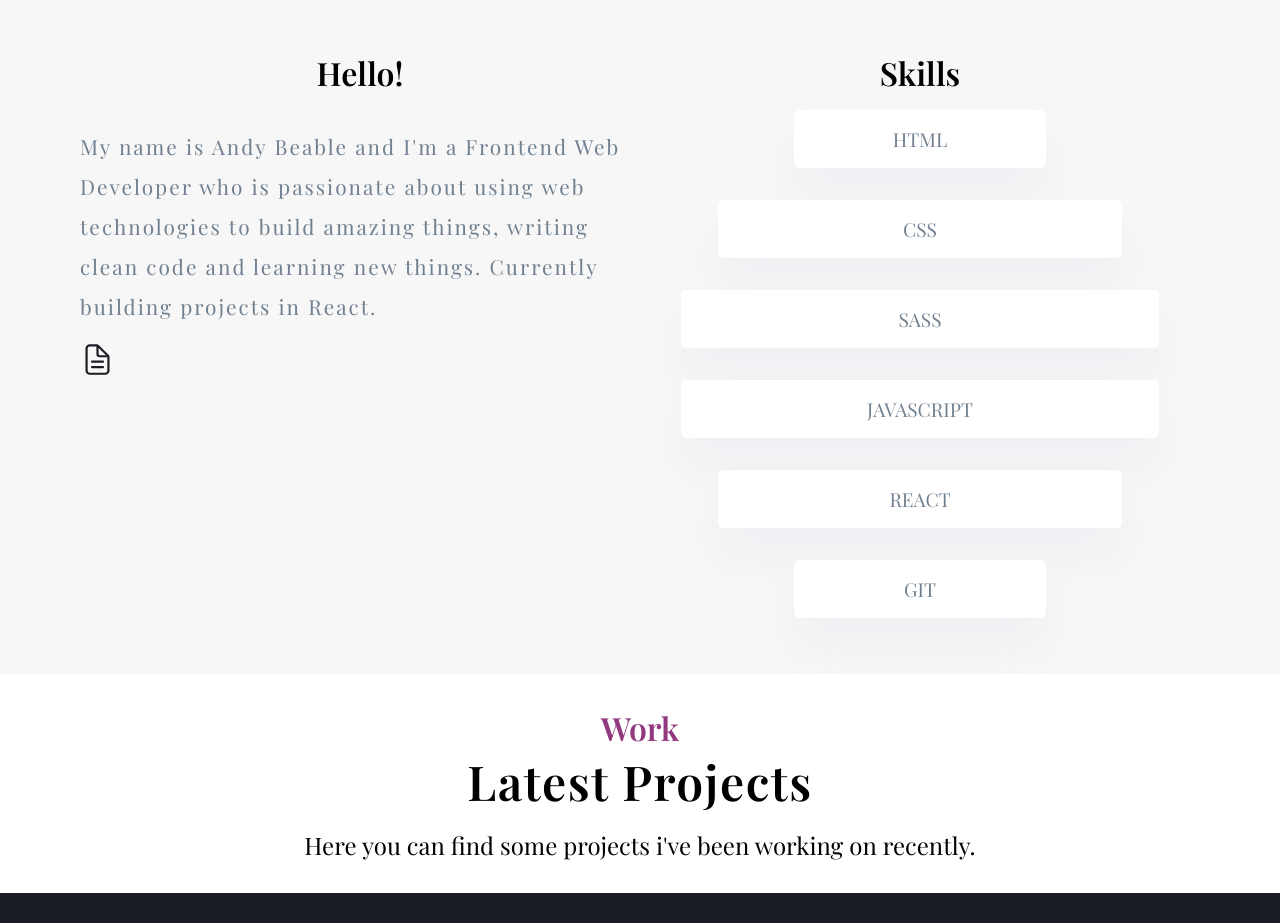
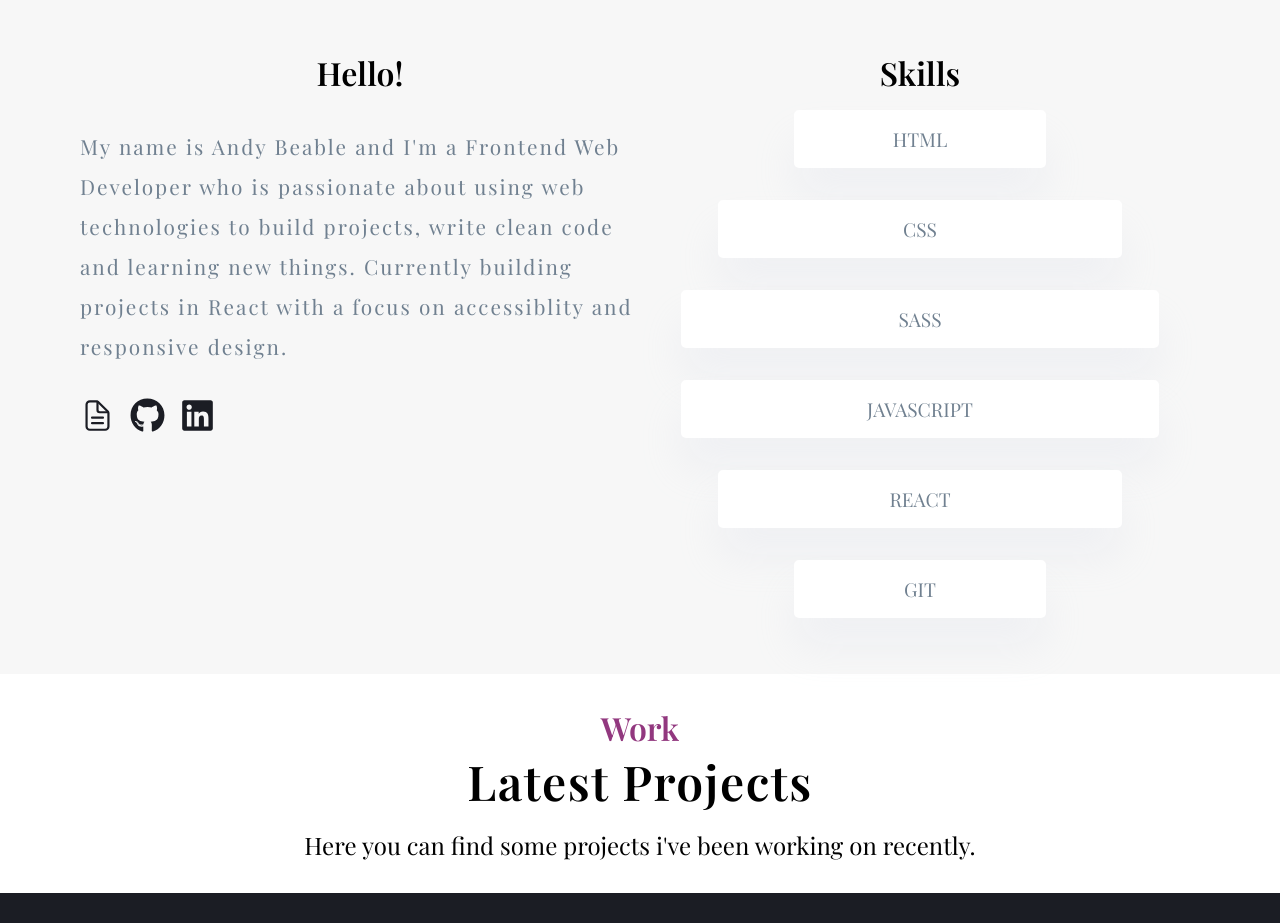
Before and after one commit to AndyBeable/portfolio, a React (Create React App) app: page / in a window 1280 px wide. Shown: the part 1064-1987 px from the top of the page. Built offline with nearby package versions, Linux system fonts and the light colour scheme.

Commit message:
copy fav

```diff
--- a/src/components/about/About.css
+++ b/src/components/about/About.css
@@ -35,9 +35,14 @@
   margin-bottom: 1rem;
 }
 
+.about__links {
+  text-align: center;
+}
+
 .about__intro a {
   text-decoration: none;
   color: #708090;
+  margin-right: 15px;
 }
 
 @media screen and (min-width: 768px) {
@@ -47,6 +52,10 @@
 
   .about__intro {
     width: 50%;
+  }
+
+  .about__links {
+    text-align: left;
   }
 
   .skills__container {
@@ -75,6 +84,7 @@
     font-size: 1.3rem;
     letter-spacing: 2px;
     line-height: 2.5rem;
+    margin-bottom: 2rem;
   }
 
   .about__skills {
--- a/src/components/about/About.js
+++ b/src/components/about/About.js
@@ -4,6 +4,8 @@ import pdf from '../../files/Andy-Beable-CV.pdf';
 import { IoDocumentTextOutline } from 'react-icons/io5';
 import { IconContext } from 'react-icons/lib';
 import { Element } from 'react-scroll';
+import { FaGithub } from 'react-icons/fa';
+import { FaLinkedin } from 'react-icons/fa';
 
 function About() {
   return (
@@ -24,13 +26,31 @@ function About() {
                   <h3>Hello!</h3>
                   <p>
                     My name is Andy Beable and I'm a Frontend Web Developer who
-                    is passionate about using web technologies to build amazing
-                    things, writing clean code and learning new things.
-                    Currently building projects in React.
+                    is passionate about using web technologies to build
+                    projects, write clean code and learning new things.
+                    Currently building projects in React with a focus on
+                    accessiblity and responsive design.
                   </p>
-                  <a href={pdf} download>
-                    <IoDocumentTextOutline />
-                  </a>
+                  <div class='about__links'>
+                    <a href={pdf} download>
+                      <IoDocumentTextOutline />
+                    </a>
+
+                    <a
+                      href='https://github.com'
+                      target='_blank'
+                      rel='noreferrer'
+                    >
+                      <FaGithub />
+                    </a>
+                    <a
+                      href='https://www.linkedin.com/in/andy-beable/'
+                      target='_blank'
+                      rel='noreferrer'
+                    >
+                      <FaLinkedin />
+                    </a>
+                  </div>
                 </div>
                 <div className='skills__container'>
                   <h3>Skills</h3>
```
Also changed, not shown: 7 other files (tests, documents, lock files or other folders).
